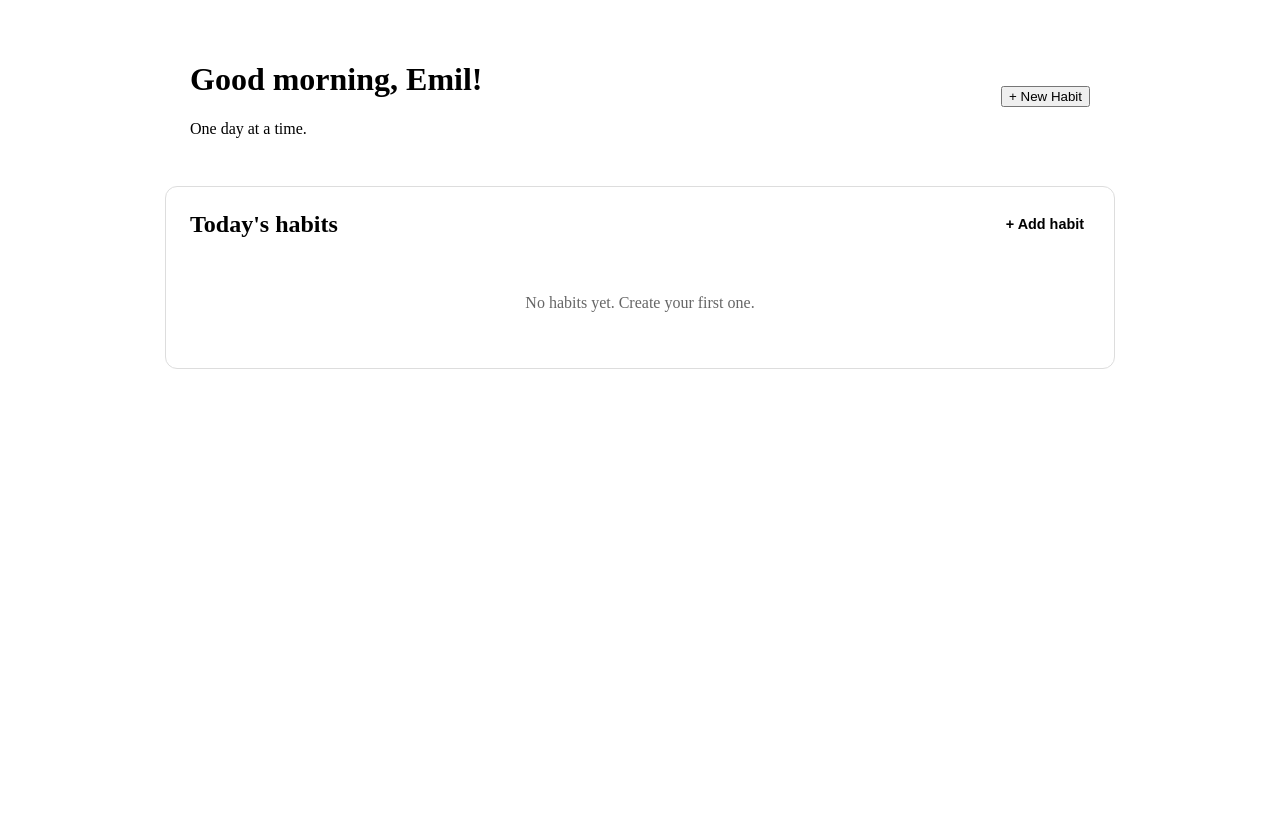
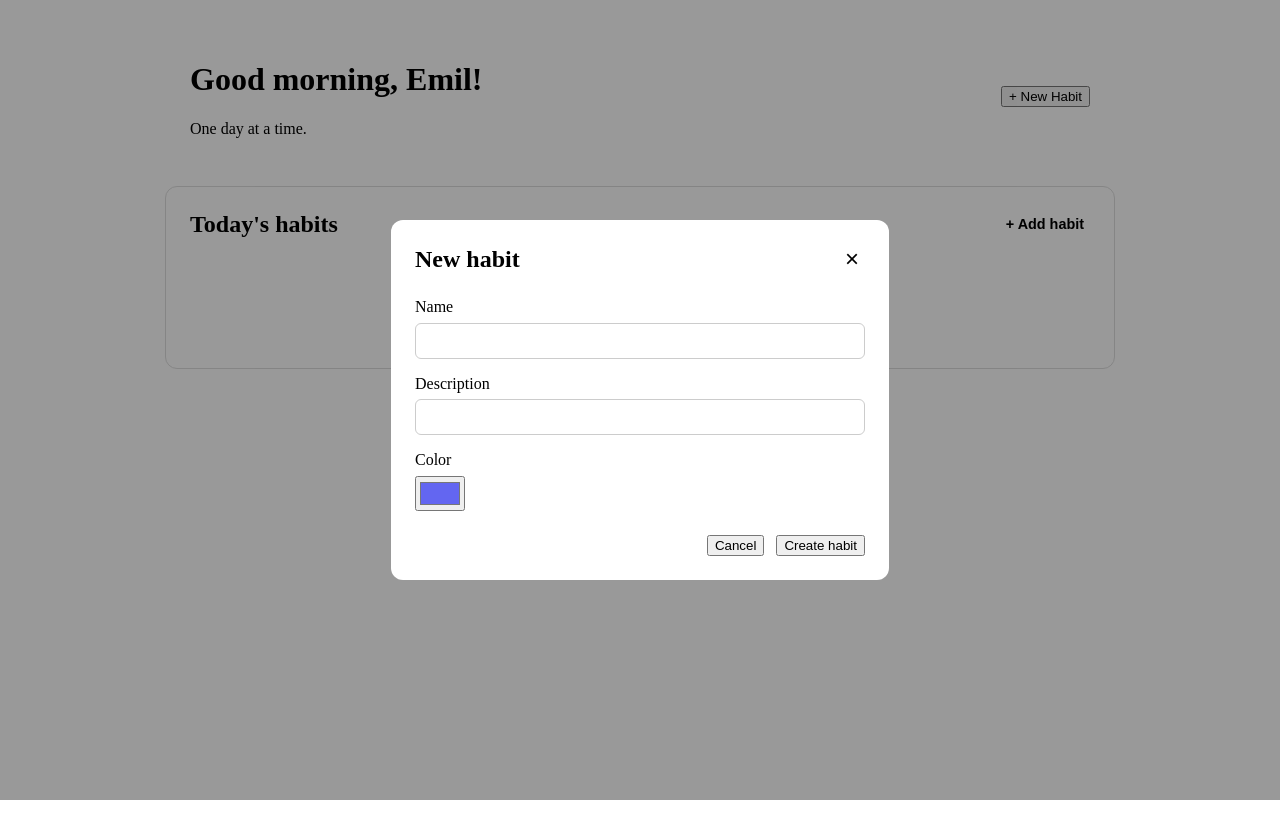
Before and after one commit to Coada-Emilian/spring-vue-DotByDot, a Vue app: page / in a window 1280 px wide. Both pictures are taken after a click on the button "+ New Habit". Shown: the top 838 px of the page. Built offline with nearby package versions, Linux system fonts and the light colour scheme.

Commit message:
feat: add dashboard create and delete habit functionality

```diff
--- /dev/null
+++ b/src/components/dashboard/HabitForm.vue
@@ -0,0 +1,123 @@
+<script setup lang="ts">
+import { ref } from 'vue'
+
+import type { HabitInput } from '../../types/habitInput'
+
+const emit = defineEmits<{
+  close: []
+  submit: [HabitInput]
+}>()
+
+const name = ref('')
+const description = ref('')
+const color = ref('#6366f1')
+
+const handleSubmit = () => {
+  emit('submit', {
+    name: name.value,
+    description: description.value,
+    color: color.value,
+  })
+}
+</script>
+
+<template>
+  <div class="modal-backdrop">
+    <section class="modal">
+      <header class="modal-header">
+        <h2>New habit</h2>
+
+        <button type="button" class="close-button" @click="emit('close')">×</button>
+      </header>
+
+      <form @submit.prevent="handleSubmit">
+        <label>
+          Name
+          <input v-model="name" type="text" />
+        </label>
+
+        <label>
+          Description
+          <input v-model="description" type="text" />
+        </label>
+
+        <label>
+          Color
+          <input v-model="color" type="color" />
+        </label>
+
+        <div class="form-actions">
+          <button type="button" @click="emit('close')">Cancel</button>
+
+          <button type="submit">Create habit</button>
+        </div>
+      </form>
+    </section>
+  </div>
+</template>
+
+<style scoped>
+.modal-backdrop {
+  position: fixed;
+  inset: 0;
+  display: flex;
+  align-items: center;
+  justify-content: center;
+  background: rgb(0 0 0 / 40%);
+}
+
+.modal {
+  width: min(90%, 450px);
+  padding: 1.5rem;
+  border-radius: 12px;
+  background: white;
+}
+
+.modal-header {
+  display: flex;
+  align-items: center;
+  justify-content: space-between;
+  margin-bottom: 1.5rem;
+}
+
+.modal-header h2 {
+  margin: 0;
+}
+
+.close-button {
+  border: none;
+  background: none;
+  font-size: 1.5rem;
+  cursor: pointer;
+}
+
+form {
+  display: flex;
+  flex-direction: column;
+  gap: 1rem;
+}
+
+label {
+  display: flex;
+  flex-direction: column;
+  gap: 0.4rem;
+}
+
+input[type='text'] {
+  padding: 0.6rem;
+  border: 1px solid #ccc;
+  border-radius: 6px;
+}
+
+input[type='color'] {
+  width: 50px;
+  height: 35px;
+}
+
+.form-actions {
+  display: flex;
+  justify-content: flex-end;
+  gap: 0.75rem;
+  margin-top: 0.5rem;
+}
+</style>
--- a/src/components/dashboard/TodayHabits.vue
+++ b/src/components/dashboard/TodayHabits.vue
@@ -3,6 +3,10 @@ import type { Habit } from '../../types/habit'
 
 defineProps<{
   habits: Habit[]
+}>()
+
+const emit = defineEmits<{
+  delete: [id: string]
 }>()
 </script>
 
@@ -25,7 +29,11 @@ defineProps<{
           </div>
         </div>
 
-        <button type="button" class="complete-button">Complete</button>
+        <div class="habit-actions">
+          <button type="button" @click="emit('delete', habit.id)">Delete</button>
+
+          <button type="button">Complete</button>
+        </div>
       </article>
     </div>
 
--- a/src/views/DashboardView.vue
+++ b/src/views/DashboardView.vue
@@ -1,12 +1,29 @@
 <script setup lang="ts">
 import { ref } from 'vue'
 
+import HabitForm from '../components/dashboard/HabitForm.vue'
 import TodayHabits from '../components/dashboard/TodayHabits.vue'
 
-import { getHabits } from '../services/habitService.ts'
+import { createHabit, deleteHabit, getHabits } from '../services/habitService.ts'
 import type { Habit } from '../types/habit'
+import type { HabitInput } from '../types/habitInput'
 
 const habits = ref<Habit[]>(getHabits())
+const isHabitFormOpen = ref(false)
+
+const handleCreateHabit = (input: HabitInput) => {
+  const newHabit = createHabit(input)
+
+  habits.value.push(newHabit)
+
+  isHabitFormOpen.value = false
+}
+
+const handleDeleteHabit = (id: string) => {
+  deleteHabit(id)
+
+  habits.value = habits.value.filter((habit) => habit.id !== id)
+}
 </script>
 
 <template>
@@ -17,10 +34,16 @@ const habits = ref<Habit[]>(getHabits())
         <p>One day at a time.</p>
       </div>
 
-      <button type="button">+ New Habit</button>
+      <button type="button" @click="isHabitFormOpen = true">+ New Habit</button>
     </header>
 
-    <TodayHabits :habits="habits" />
+    <TodayHabits :habits="habits" @delete="handleDeleteHabit" />
+
+    <HabitForm
+      v-if="isHabitFormOpen"
+      @close="isHabitFormOpen = false"
+      @submit="handleCreateHabit"
+    />
   </main>
 </template>
 
```
